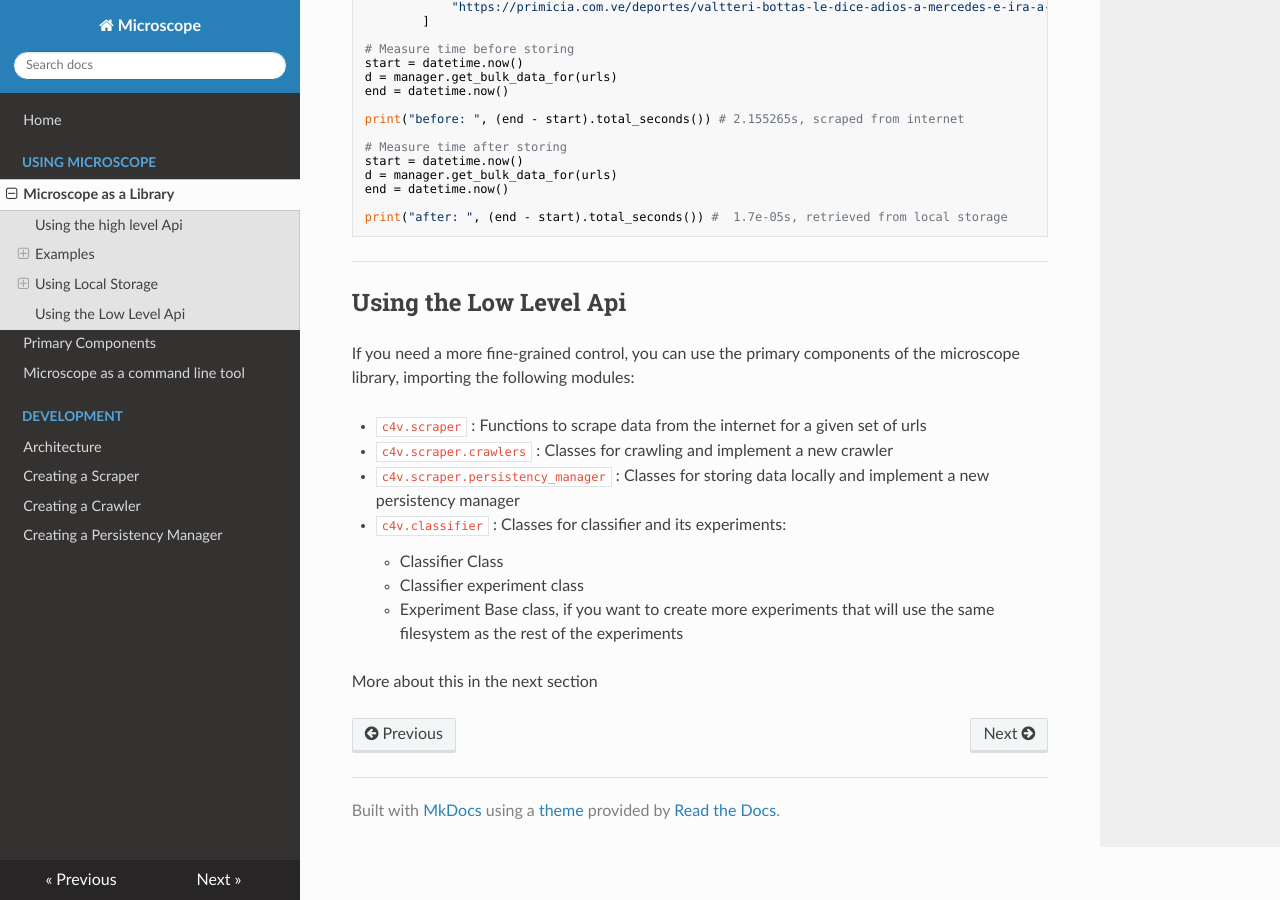
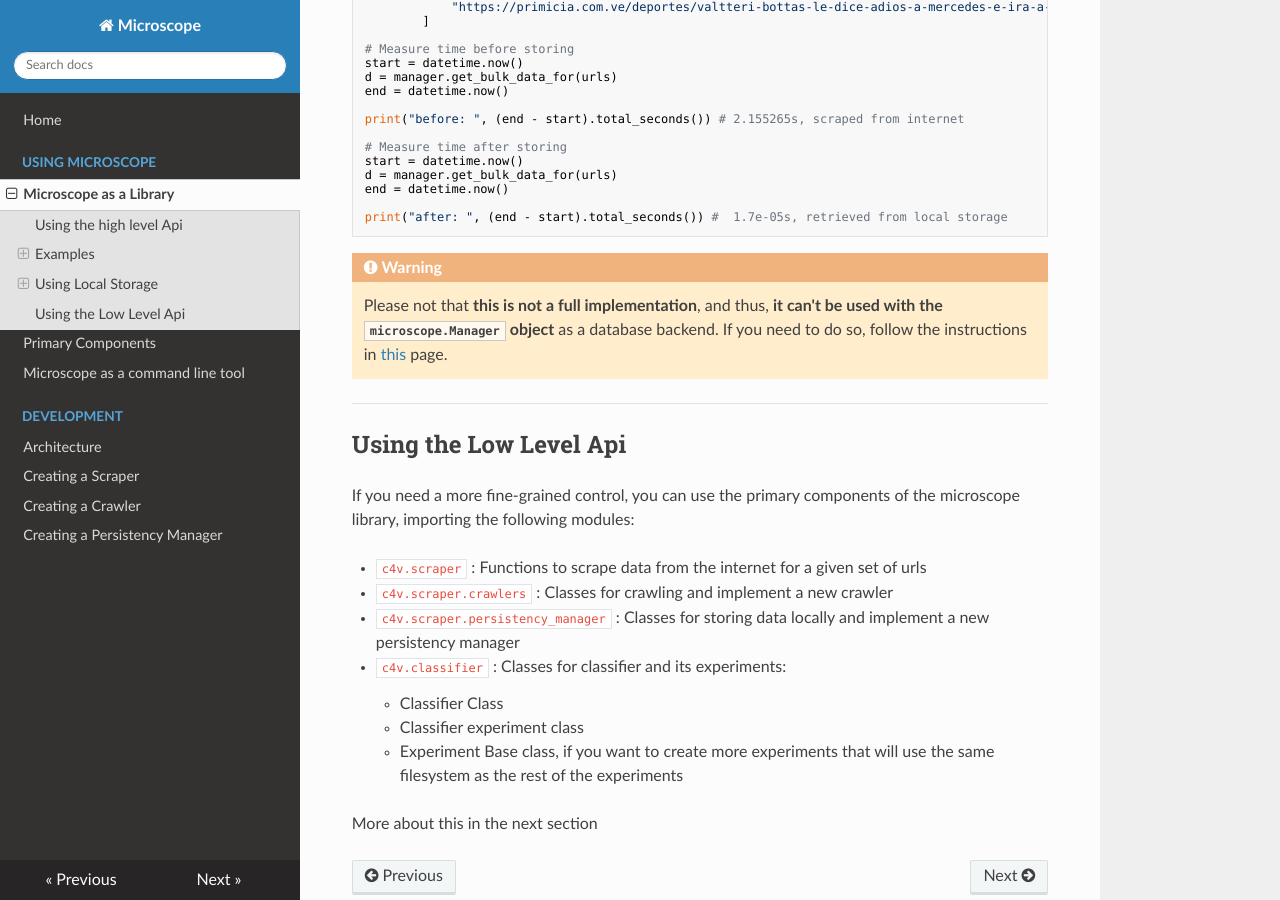
Before and after one commit to code-for-venezuela/c4v-py, an MkDocs documentation site: the page built from docs/docs/usage/microscope-as-a-library.md, in a window 1280 px wide and 900 px high, scrolled down 3444 px. Built offline with MkDocs 1.6.1, drawn with Linux system fonts in a browser that asks for light colours; nearby versions of some CDN libraries.

Commit message:
added warning about the persistency manager implementation

````diff
--- a/docs/docs/usage/microscope-as-a-library.md
+++ b/docs/docs/usage/microscope-as-a-library.md
@@ -187,6 +187,10 @@ end = datetime.now()
 
 print("after: ", (end - start).total_seconds()) #  1.7e-05s, retrieved from local storage
 ```
+!!! Warning
+    Please not that **this is not a full implementation**, and thus, **it can't be used with the `microscope.Manager` object**
+    as a database backend. If you need to do so, follow the instructions in [this](../development/creating-a-persistency-manager.md) page.
+
 ---
 ## Using the Low Level Api
 If you need a more fine-grained control, you can use the primary components of the microscope library, importing the following
````
Also changed, not shown: docs/docs/development/creating-a-crawler.md (+2 -0 lines), docs/docs/development/creating-a-scraper.md (+2 -0 lines), docs/docs/usage/microscope-as-cli.md (+1 -0 lines).
